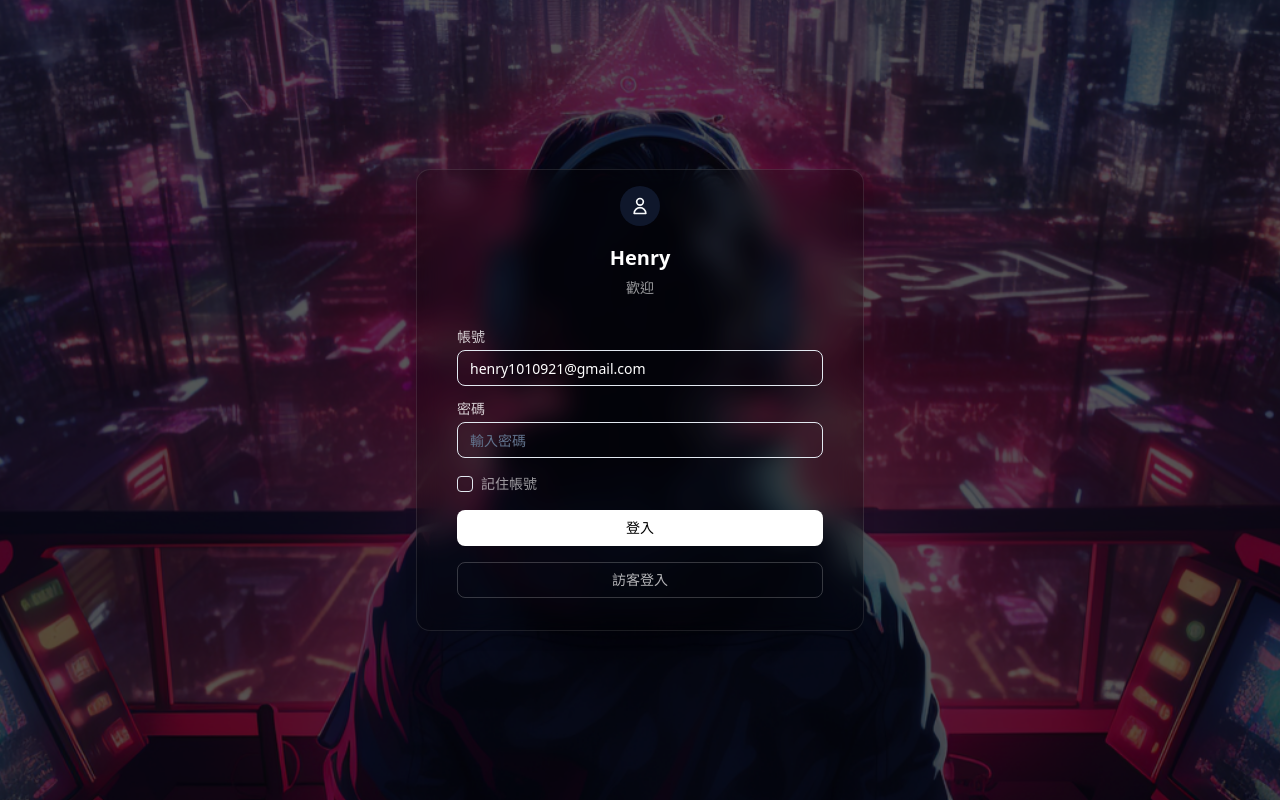
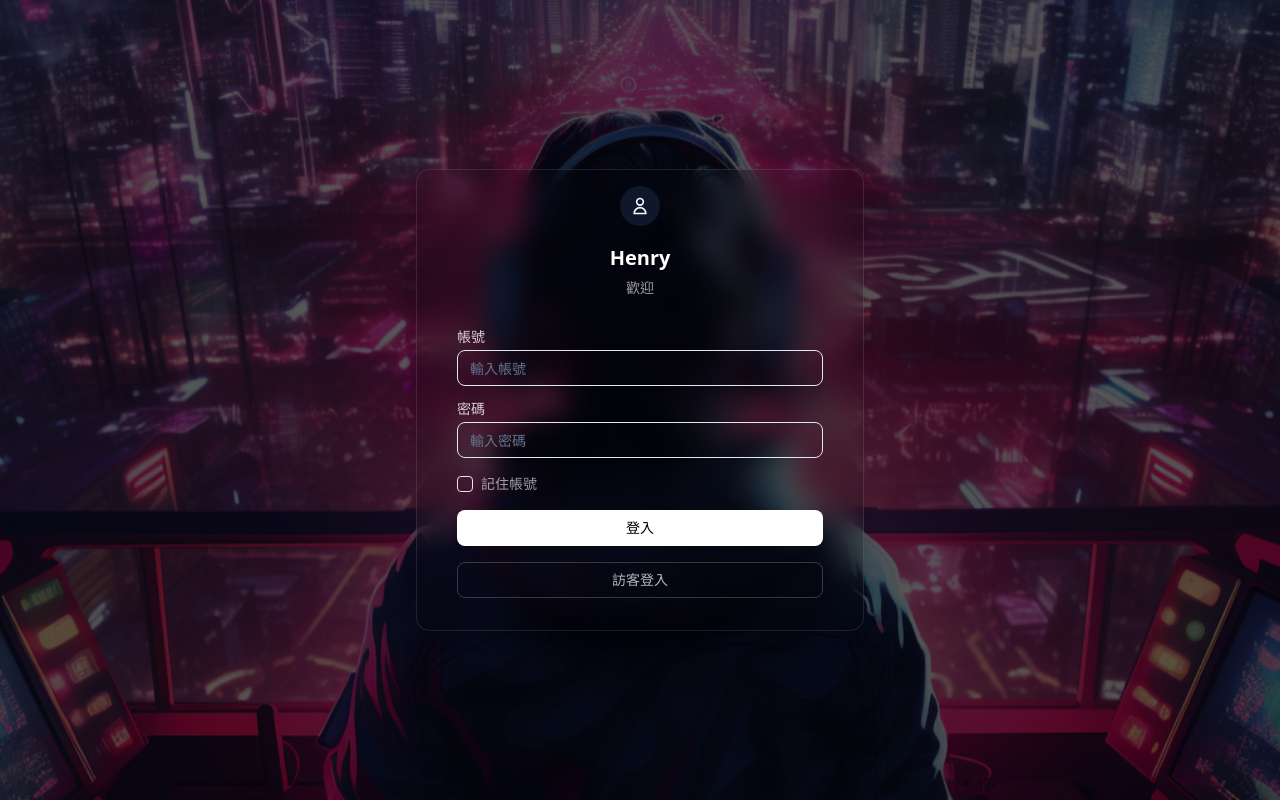
Before and after one commit to Chang-Shih-Yung/About-Henry, a Vue app: page /#/login in a window 1280 px wide. Built offline with nearby package versions, Linux system fonts and the light colour scheme.

Commit message:
fix: remove default gmail prefill, reduce card opacity

```diff
--- a/src/views/LoginView.vue
+++ b/src/views/LoginView.vue
@@ -20,7 +20,7 @@
       點擊啟用動態效果
     </button>
 
-    <Card class="w-full max-w-md shadow-lg relative z-10 bg-black/25 backdrop-blur-md border-white/10 text-white px-4 py-2">
+    <Card class="w-full max-w-md shadow-lg relative z-10 bg-black/10 backdrop-blur-md border-white/10 text-white px-4 py-2">
       <CardHeader class="text-center pb-2">
         <div class="mx-auto mb-3 w-10 h-10 rounded-full bg-primary flex items-center justify-center">
           <svg class="w-5 h-5 text-primary-foreground" fill="none" viewBox="0 0 24 24" stroke="currentColor" stroke-width="2">
@@ -118,14 +118,13 @@ const rememberedUser = ref('')
 const offset = ref({ x: 0, y: 0 })
 const showGyroHint = ref(false)
 
-const DEFAULT_USER = 'henry1010921@gmail.com'
-
 onMounted(() => {
   const saved = getRememberedUser()
-  const username = saved || DEFAULT_USER
-  rememberedUser.value = username
-  form.value.username = username
-  form.value.remember = !!saved
+  if (saved) {
+    rememberedUser.value = saved
+    form.value.username = saved
+    form.value.remember = true
+  }
 
   // 陀螺儀（手機）
   const isMobile = window.matchMedia('(hover: none)').matches
```
